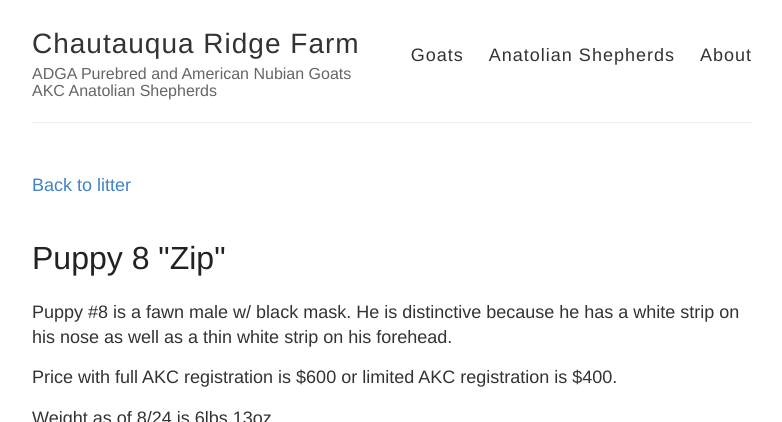
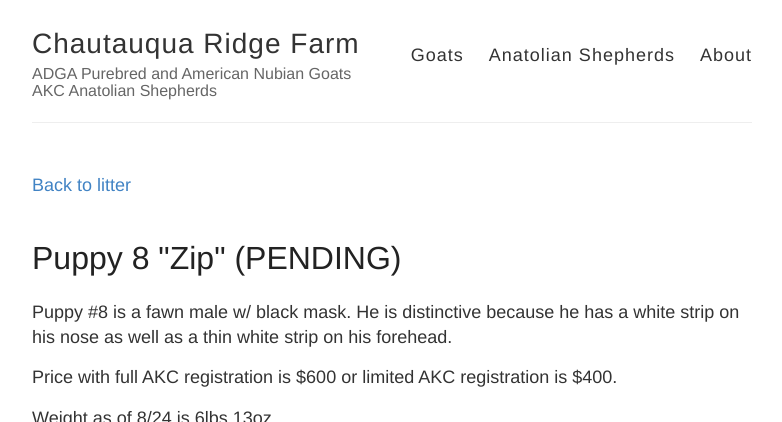
Before and after one commit to shebiki/www.chqridge.com, a Jekyll site: the page built from _anatolianshepherd/angusaspen1/8.md, in a window 1280 px wide and 900 px high, cut to the strip 0-422 px from the top of the window. Shown: the whole strip, without its empty margins (248-1030 px from the left). Built offline with Jekyll 4.4.1, drawn with Linux system fonts in a browser that asks for light colours.

Commit message:
Makes puppy 8 "Zip" pending.

```diff
--- a/_anatolianshepherd/angusaspen1/8.md
+++ b/_anatolianshepherd/angusaspen1/8.md
@@ -1,6 +1,6 @@
 ---
 layout: dog
-title: Puppy 8 "Zip"
+title: Puppy 8 "Zip" (PENDING)
 litter: angusaspen1
 ---
 
```
Also changed, not shown: _anatolianshepherd/angusaspen1.md (+1 -1 lines).
